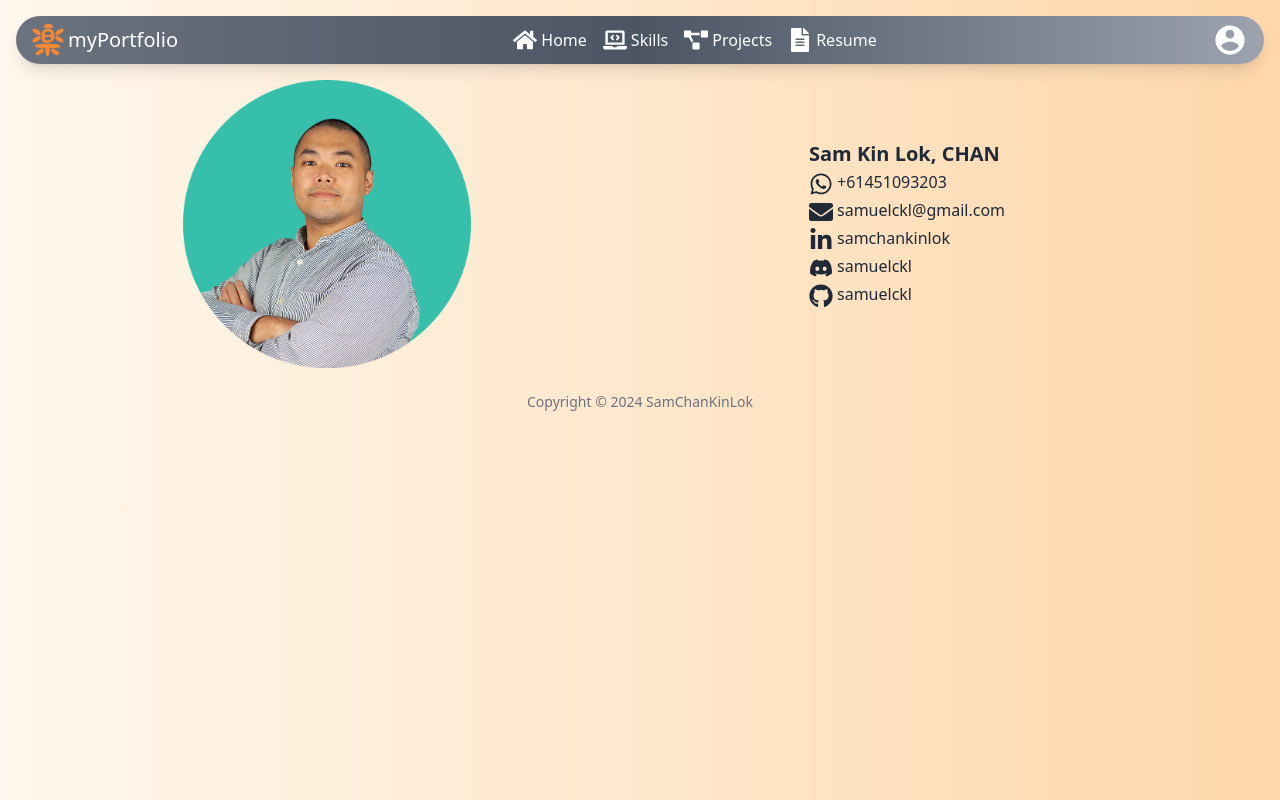
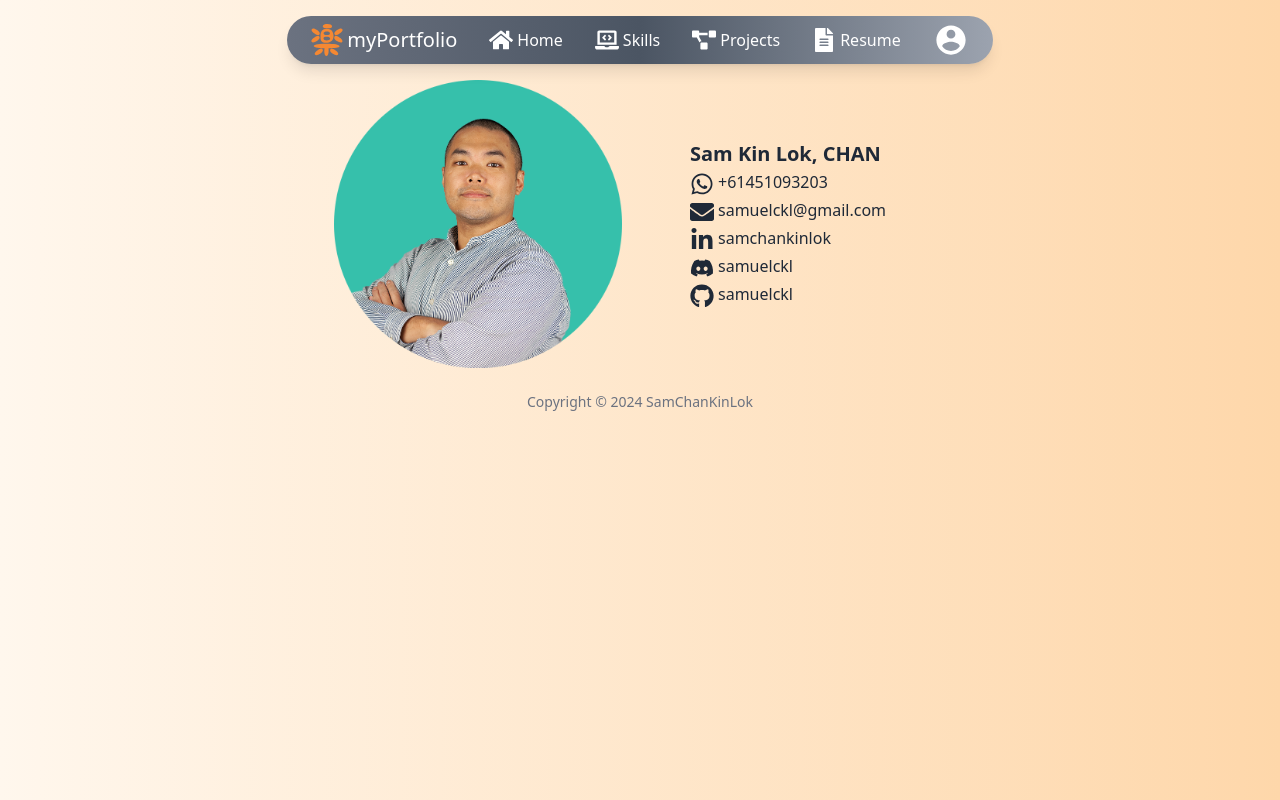
Before and after one commit to samuelckl/myPortfolio, a React (Create React App) app: page /contact in a window 1280 px wide. Built offline with nearby package versions, Linux system fonts and the light colour scheme.

Commit message:
Updating the positions of elements in navbar, home and contact

```diff
--- a/src/App.js
+++ b/src/App.js
@@ -1,21 +1,21 @@
-import { Routes, Route } from 'react-router-dom';
+import { Routes, Route } from "react-router-dom";
 import React, { useEffect } from "react";
-import Home from './pages/Home';
-import Skills from './pages/Skills';
-import Projects from './pages/Projects';
-import Resume from './pages/Resume';
-import Contact from './pages/Contact';
-import Navbar from './pages/components/Navbar';
-import Footer from './pages/components/Footer';
+import Home from "./pages/Home";
+import Skills from "./pages/Skills";
+import Projects from "./pages/Projects";
+import Resume from "./pages/Resume";
+import Contact from "./pages/Contact";
+import Navbar from "./pages/components/Navbar";
+import Footer from "./pages/components/Footer";
 
 const App = () => {
   useEffect(() => {
-      document.title = "Sam Kin Lok Chan's Portfolio"
-   }, [])
+    document.title = "Sam Kin Lok Chan's Portfolio";
+  }, []);
   return (
     <>
       <div className="bg-gradient-to-r from-orange-50 to-orange-200 h-screen m-0 pt-4">
-      <div className ="" >
+        <div className="flex justify-center">
           <Navbar />
         </div>
 
@@ -28,7 +28,6 @@ const App = () => {
         </Routes>
         <Footer />
       </div>
-
     </>
   );
 };
--- a/src/pages/Contact.js
+++ b/src/pages/Contact.js
@@ -4,8 +4,9 @@ import { FaWhatsapp, FaEnvelope, FaGithub, FaLinkedinIn, FaDiscord } from "react
 
 export default function Contact() {
   return (
-    <div>
-      <div className="flex mt-16 m-4 items-center justify-evenly">
+    <div className="flex justify-center items-center w-full mt-16 m-4 gap-12 select-none">
+      {/* Left: Profile Image */}
+      <div className="flex justify-center items-center md:gap-8 sm:gap-6 gap-4">
           <img src={Portrait} alt="Logo" className="h-48 w-48 mr-1 sm:h-72 sm:w-72" />
         <div></div>
         <div className="flex-row w-48 sm:w-72 text-gray-800">
--- a/src/pages/Home.js
+++ b/src/pages/Home.js
@@ -4,7 +4,7 @@ import { FaGithub, FaLinkedinIn, FaDiscord } from "react-icons/fa";
 export default function Home() {
   return (
     <div>
-      <div className="flex mt-16 m-4 justify-evenly select-none">
+      <div className="flex mt-16 m-4 flex justify-center items-center md:gap-12 sm:gap-8 gap-4 select-none">
         <div className="flex-col">
           <img src={Portrait} alt="Logo" className="h-48 w-48 mr-1 sm:h-72 sm:w-72" />
           <div className="flex justify-between m-4">
@@ -35,7 +35,7 @@ export default function Home() {
           </div>
         </div>
         <div></div>
-        <div className="flex-row w-48 sm:w-72 text-gray-800">
+        <div className="flex-row w-32 sm:w-48 md:w-72 text-gray-800">
           <div className ="font-bold text-l sm:text-xl " >Full Stack Developer</div>
           <div className ="font-bold text-2xl sm:text-3xl pt-1 italic ">Hello, I am a Full Stack Developer</div>
           <div className="text-xs sm:text-base pt-1">
--- a/src/pages/components/Navbar.js
+++ b/src/pages/components/Navbar.js
@@ -6,9 +6,9 @@ import logo from "../../../src/images/icons/logo.svg";
 
 export default function Navbar() {
   return (
-    <div className ="font-sans">
-      <div className="fixed top-4 left-0 right-0 h-12 bg-gradient-to-r from-gray-500 via-gray-600 to-gray-400 flex items-center justify-between mx-4 px-4 py-4 rounded-full shadow-lg z-50">
-        {/* Title with Icon */}
+    <div className="flex justify-center fixed top-4 z-50 font-sans">
+      <div className="h-12 bg-gradient-to-r from-gray-500 via-gray-600 to-gray-400 flex items-center justify-between px-6 py-4 rounded-full shadow-lg">
+         {/* Title with Icon */}
         <span className="text-white text-2xl font-fun flex items-center">
           {/* Show only the logo on mobile, add "myPortfolio" for larger screens */}
           <img src={logo} alt="Logo" className="h-8 w-8 mr-1" />
@@ -16,7 +16,7 @@ export default function Navbar() {
         </span>
 
         {/* Links */}
-        <div className="flex items-center justify-between space-x-4">
+        <div className="flex items-center justify-between space-x-8 mx-8">
           <Link className="text-white flex items-center hover:text-blue-300" to="/myPortfolio">
             <FaHome className="text-2xl mr-1" />
             <span className="hidden sm:block">Home</span>
```
Also changed, not shown: 1 other file (tests, documents, lock files or other folders). Lines whose indentation alone changed are shown as unchanged.
